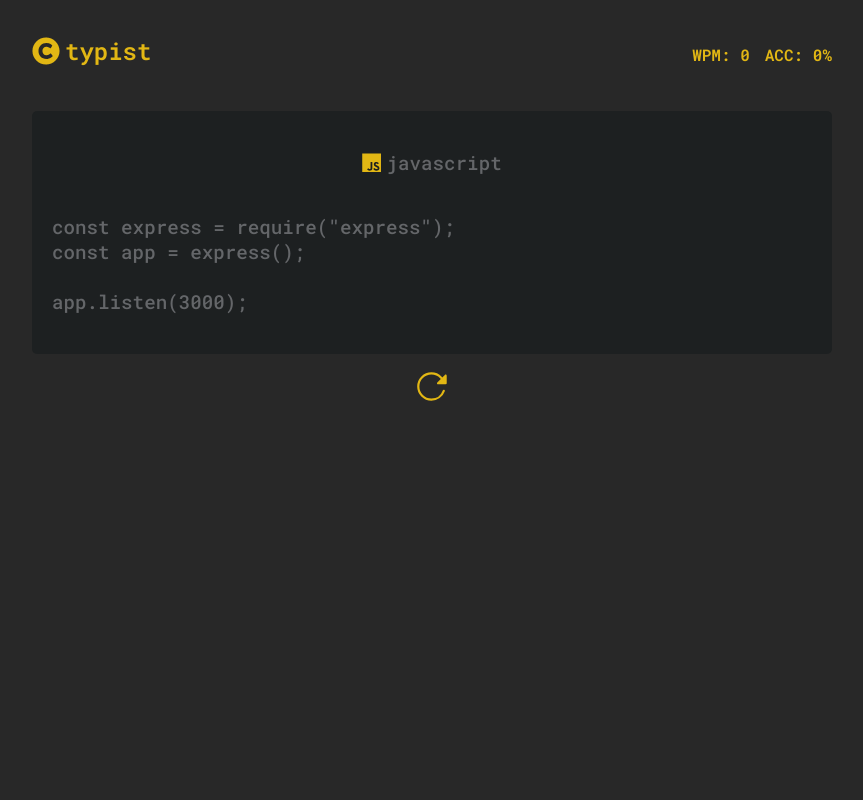
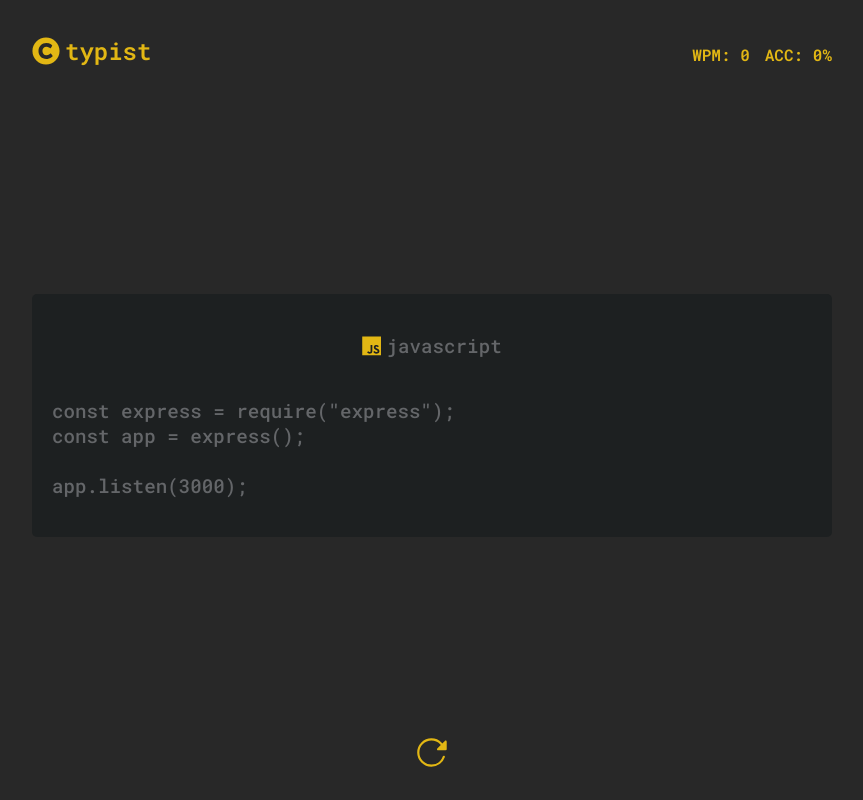
Before and after one commit to ndimzKM/ctypist, a React (Create React App) app: page / in a window 1280 px wide. Shown: the whole page, without its empty margins (208-1071 px from the left). Built offline with nearby package versions, Linux system fonts and the light colour scheme.

Commit message:
consistent tabs

```diff
--- a/src/App.tsx
+++ b/src/App.tsx
@@ -1,7 +1,7 @@
 import { useEffect, useState, useRef } from "react";
 import { DiJsBadge } from "react-icons/di";
 import { IoReloadOutline } from "react-icons/io5";
-import { netWPM, randomSnippet, startTimer } from "./utils";
+import { checkSpecialChar, netWPM, randomSnippet, startTimer } from "./utils";
 import Code from "./components/Code";
 import Header from "./components/Header";
 
@@ -51,6 +51,10 @@ function App() {
       setCurrent(current + 1);
       let currentSpan: HTMLSpanElement =
         spanContainer.current.children[current];
+      console.log(code[current], code[current].charCodeAt(0));
+      if (checkSpecialChar(code, current)) {
+        console.log("I made it here");
+      } else {
         if (key == code[current].charCodeAt(0)) {
           currentSpan.className += " correct";
         } else if (currentSpan.textContent == "spa") {
@@ -65,6 +69,7 @@ function App() {
         if (current === code.length - 1) {
           // calculate results
           setTime((prevState) => ({ ...prevState, end: startTimer() }));
+        }
       }
     }
   }, [pressed]);
@@ -89,6 +94,7 @@ function App() {
 
   return (
     <div className="App">
+      <main>
         <Header results={results} />
         <div className="container">
           <p className="lang">
@@ -100,6 +106,7 @@ function App() {
         <div onClick={reset} className="reload">
           <IoReloadOutline size={35} color="#e2b714" />
         </div>
+      </main>
     </div>
   );
 }
--- a/src/faker/index.ts
+++ b/src/faker/index.ts
@@ -1,6 +1,6 @@
 const code1: string =
   'const express = require("express");\nconst app = express();\n\n app.listen(3000);\n';
 export const code: string =
-  "const getUserNotes = () => (resolve, reject) => { \n\t const notes: any = localStorage.getItem('notes') \n\t if (!notes) { \n\t\t resolve([scratchpadNote, welcomeNote]) \n\t } else if (Array.isArray(parseArray(notes))) { \n\t\t resolve(\n\t\t\tnotes.length === 0 || !notes.find((note) => note.id) \n\t\t\t ? [scratchNote, ...notes] \n\t\t\t : JSON.parse(notes) \n\t\t ) \n\t } else { \n\t\t reject({ \n\t\t\t message: 'Something went wrong', \n\t\t }) \n\t } \n}";
+  "const getUserNotes = () => (resolve, reject) => {\n\tconst notes: any = localStorage.getItem('notes')\n\tif (!notes) {\n\t\tresolve([scratchpadNote, welcomeNote])\n\t} else if (Array.isArray(parseArray(notes))) {\n\t\tresolve(\n\t\t\tnotes.length === 0 || !notes.find((note) => note.id)\n\t\t\t? [scratchNote, ...notes]\n\t\t\t: JSON.parse(notes)\n\t\t)\n\t} else {\n\t\treject({\n\t\t\tmessage: 'Something went wrong',\n\t\t})\n\t}\n}";
 
 export const snippets: string[] = [code1, code];
--- a/src/index.css
+++ b/src/index.css
@@ -16,6 +16,16 @@ code {
 .App {
   margin: auto;
   max-width: 800px;
+  position: relative;
+}
+
+main {
+  width: 800px;
+  display: flex;
+  justify-content: space-between;
+  flex-direction: column;
+  height: 100vh;
+  position: fixed;
 }
 
 header {
@@ -105,6 +115,7 @@ ul li:hover {
   scale: 1;
   transition: scale 1s;
   cursor: pointer;
+  padding-bottom: 30px;
 }
 
 .reload:hover {
--- a/src/utils/index.ts
+++ b/src/utils/index.ts
@@ -23,3 +23,7 @@ export const randomSnippet = (): string => {
 
   return snippets[random];
 };
+
+export const checkSpecialChar = (code: string, current: number): boolean => {
+  return code[current].charCodeAt(0) == 9 || code[current].charCodeAt(0) == 10;
+};
```
Lines whose indentation alone changed are shown as unchanged.
